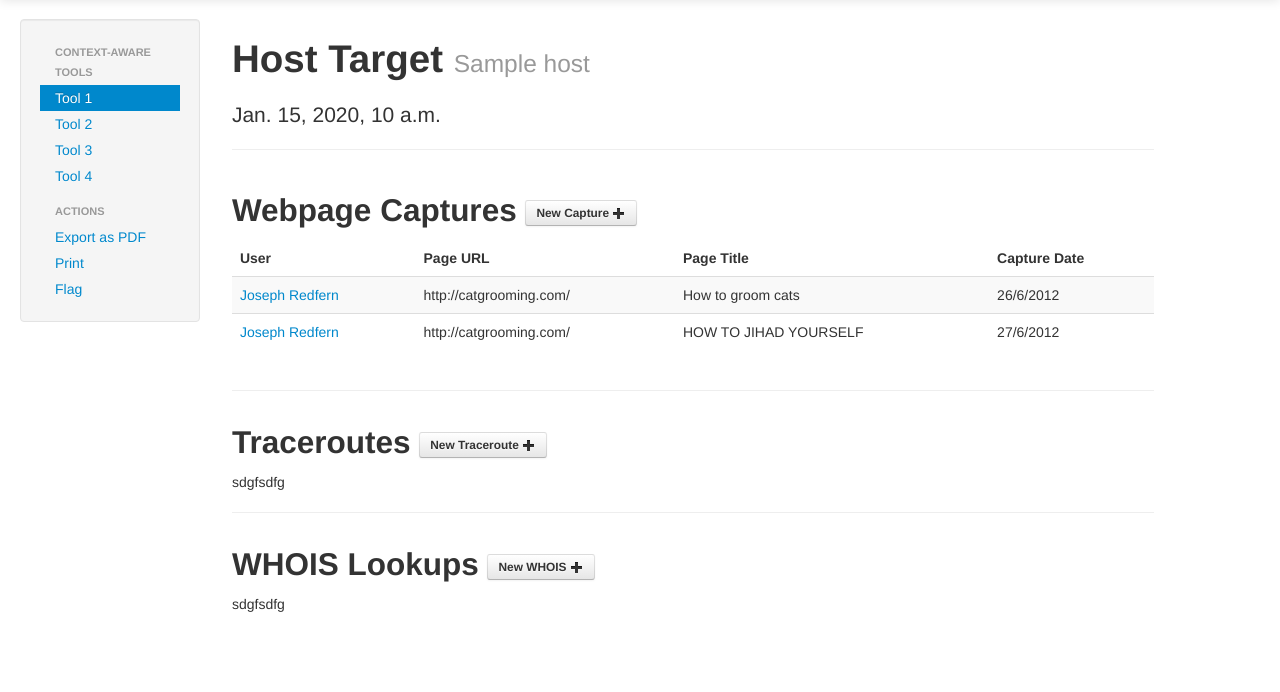
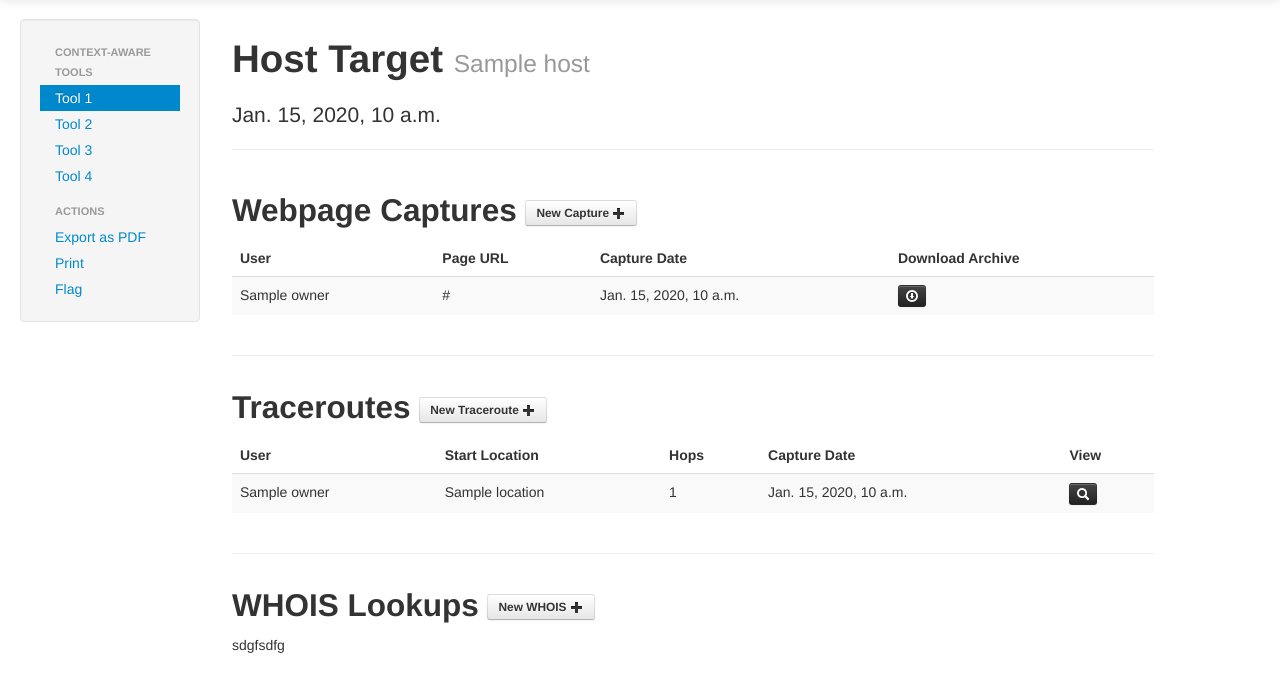
Before and after one commit to charlierm/muroc, a Django app: template corum/core/templates/core/hosttarget_detail.html in a window 1280 px wide. Shown: the part 41-733 px from the top of the page. Run offline with Django 3.2, Linux system fonts and the light colour scheme; the template is opened without the code that fills it: most values are stand-ins (such as "Sample title", 1, 10 or a date in 2020); some libraries are stand-ins or nearby versions.

Commit message:
host target stuff now functional

```diff
--- a/corum/core/templates/core/hosttarget_detail.html
+++ b/corum/core/templates/core/hosttarget_detail.html
@@ -10,39 +10,36 @@
     <div class="span12">
         <div class="page-header">
             <h1>Host Target <small>{{hosttarget.host}}</small></h1>
-            <h1><span class="lead">{{hosttargetstarget.date_created}}</span></h1>
+            <h1><span class="lead">{{hosttarget.date_created}}</span></h1>
         </div>
     </div>
 </div>
 
 <div class="row-fluid">
     <div class="span12">
-        <h2>Webpage Captures <a href="#" class="btn btn-small">New Capture <i class="icon-plus"></i></a></h2>
+        <h2>Webpage Captures <a href="/admin/website_snapshot/snapshotcase/add/" class="btn btn-small">New Capture <i class="icon-plus"></i></a></h2>
         <div>
         <table class="table table-striped">
             <thead>
                 <tr>
                     <th>User</th>
                     <th>Page URL</th>
-                    <th>Page Title</th>
                     <th>Capture Date</th>
+                    <th>Download Archive</th>
                 </tr>
             </thead>
 
             <tbody>
-                <tr>
-                    <td><a href="/users/joe">Joseph Redfern</a></td>
-                    <td>http://catgrooming.com/</td>
-                    <td>How to groom cats</td>
-                    <td>26/6/2012</td>
+                {% for snapshotcase in hosttarget.case.snapshotcase_set.all%}
+                    {% for snapshot in snapshotcase.snapshot_set.all %}
+                        <tr>
+                        <td>{{snapshotcase.owner}}</td>
+                        <td>{{snapshotcase.url}}</td>
+                        <td>{{snapshot.date_created}}</td>
+                        <td><a href="/admin/website_snapshot/snapshot/{{snapshot.id}}/{{snapshot.snapshot.url}}" class="btn btn-inverse btn-mini"><i class="icon-white icon-download"></i></a></td>
                 </tr>
-
-                <tr>
-                    <td><a href="/users/joe">Joseph Redfern</a></td>
-                    <td>http://catgrooming.com/</td>
-                    <td>HOW TO JIHAD YOURSELF</td>
-                    <td>27/6/2012</td>
-                </tr>
+                    {% endfor %}
+                {% endfor %}
             </tbody>
         </table>
         </div>
@@ -53,9 +50,35 @@
 
 <div class="row-fluid">
     <div class="span12">
-        <h2>Traceroutes <a href="#" class="btn btn-small">New Traceroute <i class="icon-plus"></i></a></h2>
+        <h2>Traceroutes <a href="/admin/traceroute/traceroutecase/" class="btn btn-small">New Traceroute <i class="icon-plus"></i></a></h2>
         <div>
-            sdgfsdfg
+
+
+            <table class="table table-striped">
+            <thead>
+                <tr>
+                    <th>User</th>
+                    <th>Start Location</th>
+                    <th>Hops</th>
+                    <th>Capture Date</th>
+                    <th>View</th>
+                </tr>
+            </thead>
+
+            <tbody>
+                {% for traceroutecase in hosttarget.case.traceroutecase_set.all%}
+                    {% for tracerouteresult in traceroutecase.tracerouteresult_set.all %}
+                        <tr>
+                        <td>{{traceroutecase.owner}}</td>
+                        <td>{{tracerouteresult.location}}</td>
+                        <td>{{tracerouteresult.hops.count}}</td>
+                        <td>{{traceroutecase.date_created}}</td>
+                        <td><a href="/traceroute/result/{{tracerouteresult.id}}" class="btn btn-inverse btn-mini"><i class="icon-white icon-search"></i></a></td>
+                </tr>
+                    {% endfor %}
+                {% endfor %}
+            </tbody>
+        </table>
         </div>
     </div>
 </div>
--- a/corum/core/templates/core/hosttarget_list.html
+++ b/corum/core/templates/core/hosttarget_list.html
@@ -29,7 +29,7 @@
                 </p>
             </td>
             <td>
-                <a class="btn">More</a>
+                <a class="btn" href="{{ hosttarget.get_absolute_url }}">More</a>
             </td>
         </tr>
         {% endfor %}
--- a/corum/traceroute/models.py
+++ b/corum/traceroute/models.py
@@ -30,6 +30,10 @@ class TracerouteResult(AbstractBase):
     @property
     def hops(self):
         return self.traceroutehop_set.all()
+
+    @property
+    def hop_count():
+        return len(self.hops)
 
     @property
     def line(self):
```
